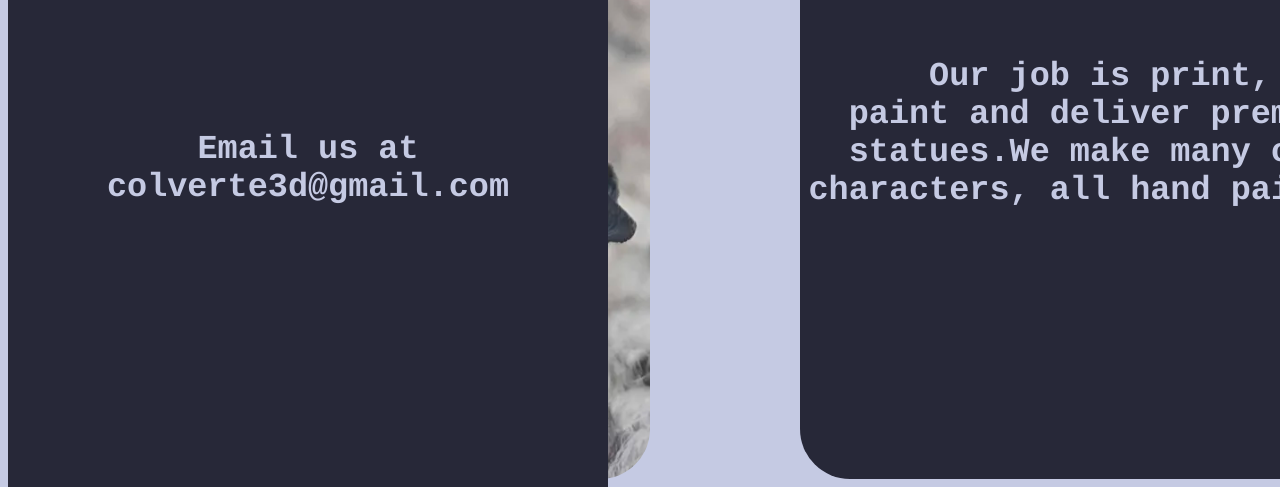
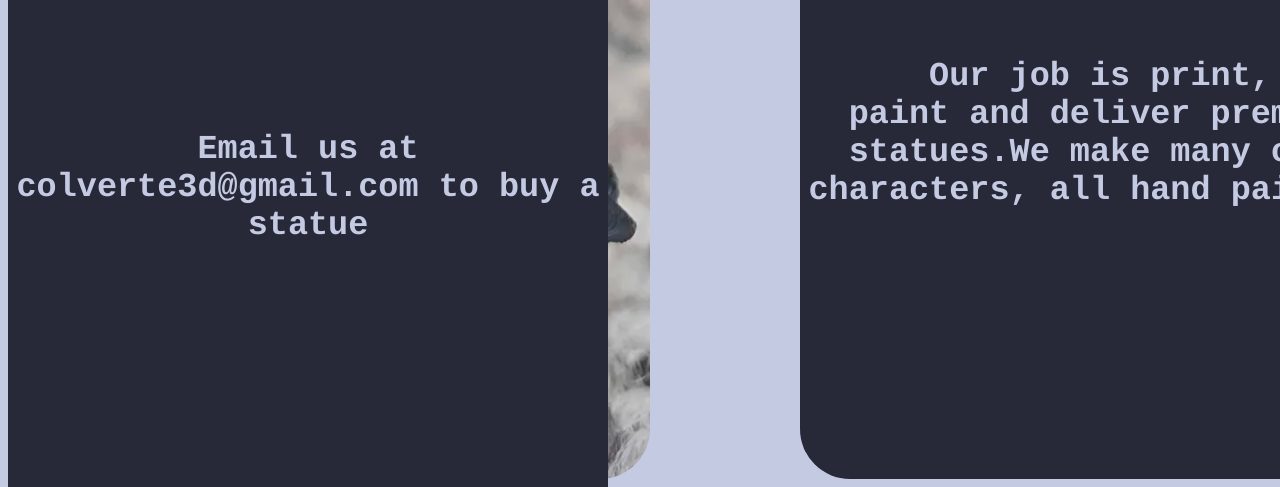
Before and after one commit to notcardi/colverte.github.io, a plain HTML site: page index.html in a window 1280 px wide. Shown: the part 311-798 px from the top of the page. Drawn offline with Linux system fonts and the light colour scheme.

Commit message:
Update index.html

```diff
--- a/index.html
+++ b/index.html
@@ -25,7 +25,7 @@
             </div>
             <div id = "epxl3" class = "txtbox">
                 <br><br>
-                <h6>Email us at colverte3d@gmail.com</h6>
+                <h6>Email us at colverte3d@gmail.com to buy a statue</h6>
             </div>
         <script src="get.js"></script>
     </body>
```
